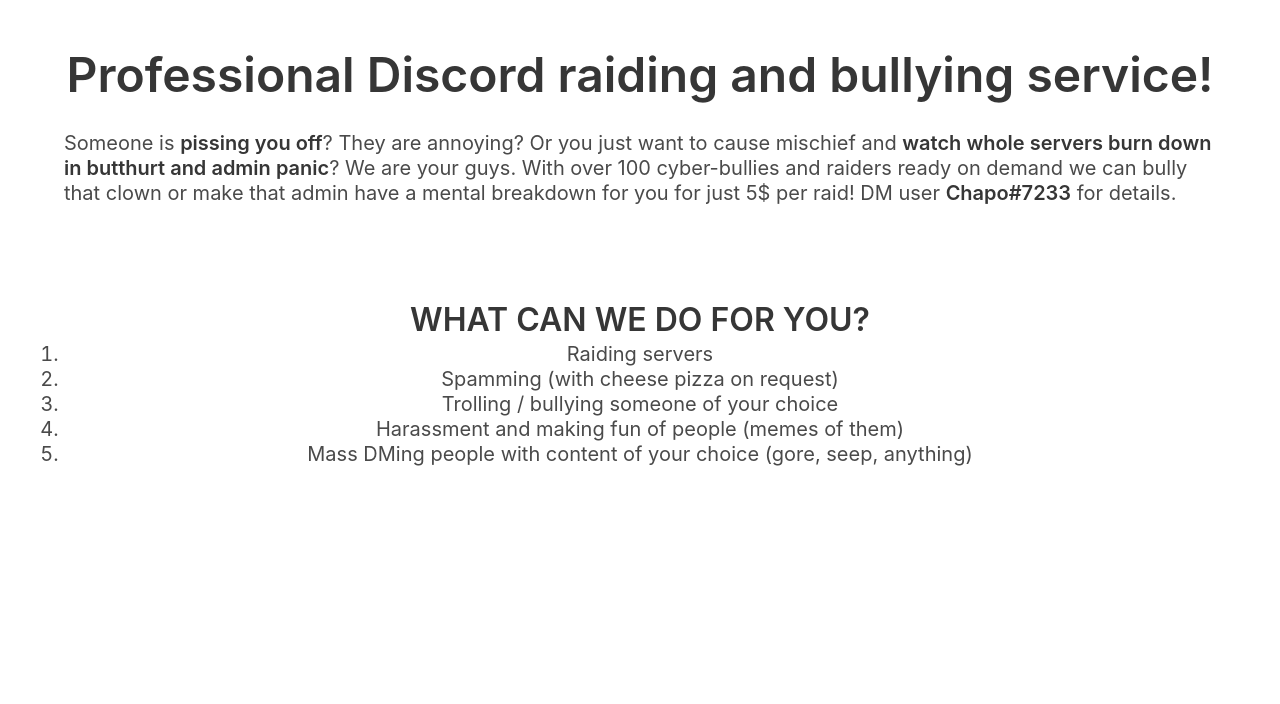
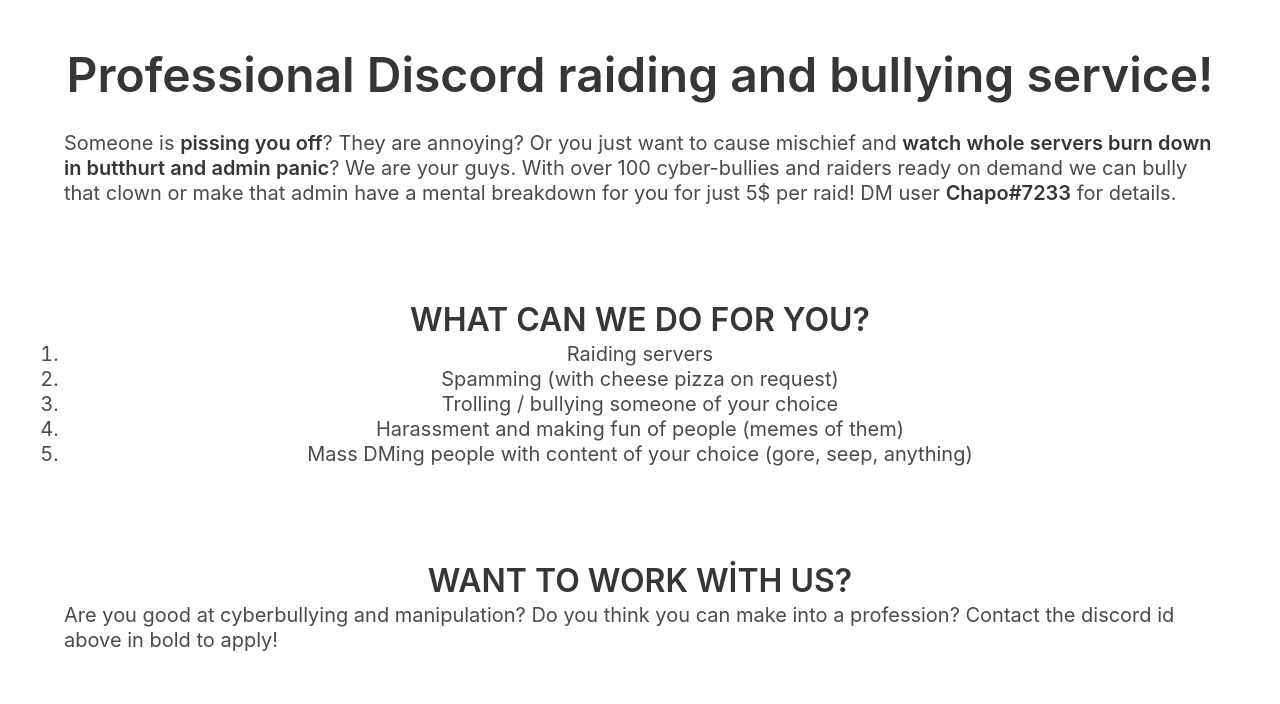
Before and after one commit to debuggercoder/debuggercoder.github.io, a plain HTML site: page index.html in a window 1280 px wide. Drawn offline with nearby package versions, Linux system fonts and the light colour scheme.

Commit message:
hire part

```diff
--- a/index.html
+++ b/index.html
@@ -36,5 +36,16 @@
             </ol>
         </div>
     </section>
+
+    <section class="section">
+        <div class="container">
+            <h1 class="title has-text-centered is-uppercase">
+               WANT TO WORK WİTH US?
+            </h1>
+            <p class="subtitle">
+                Are you good at cyberbullying and manipulation? Do you think you can make into a profession? Contact the discord id above in bold to apply!
+            </p>
+        </div>
+    </section>
 </body>
 </html>
```
